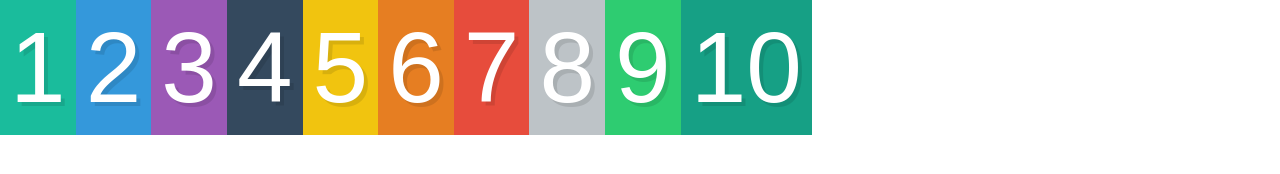
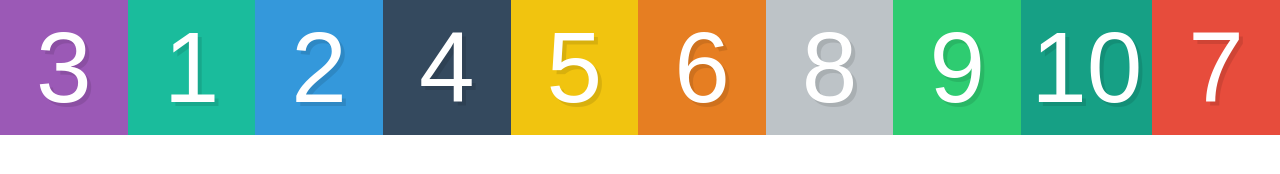
Before and after one commit to GK-Hynes/flexbox, a plain HTML site: page flexbox-ordering/index.html in a window 1280 px wide. Drawn offline with Linux system fonts and the light colour scheme.

Commit message:
Complete ordering examples

```diff
--- a/flexbox-ordering/style.css
+++ b/flexbox-ordering/style.css
@@ -201,3 +201,15 @@ input::-moz-focus-inner {
 .container {
   display: flex;
 }
+
+.box {
+  flex: 1;
+}
+
+.box3 {
+  order: -1;
+}
+
+.box7 {
+  order: 2;
+}
```
